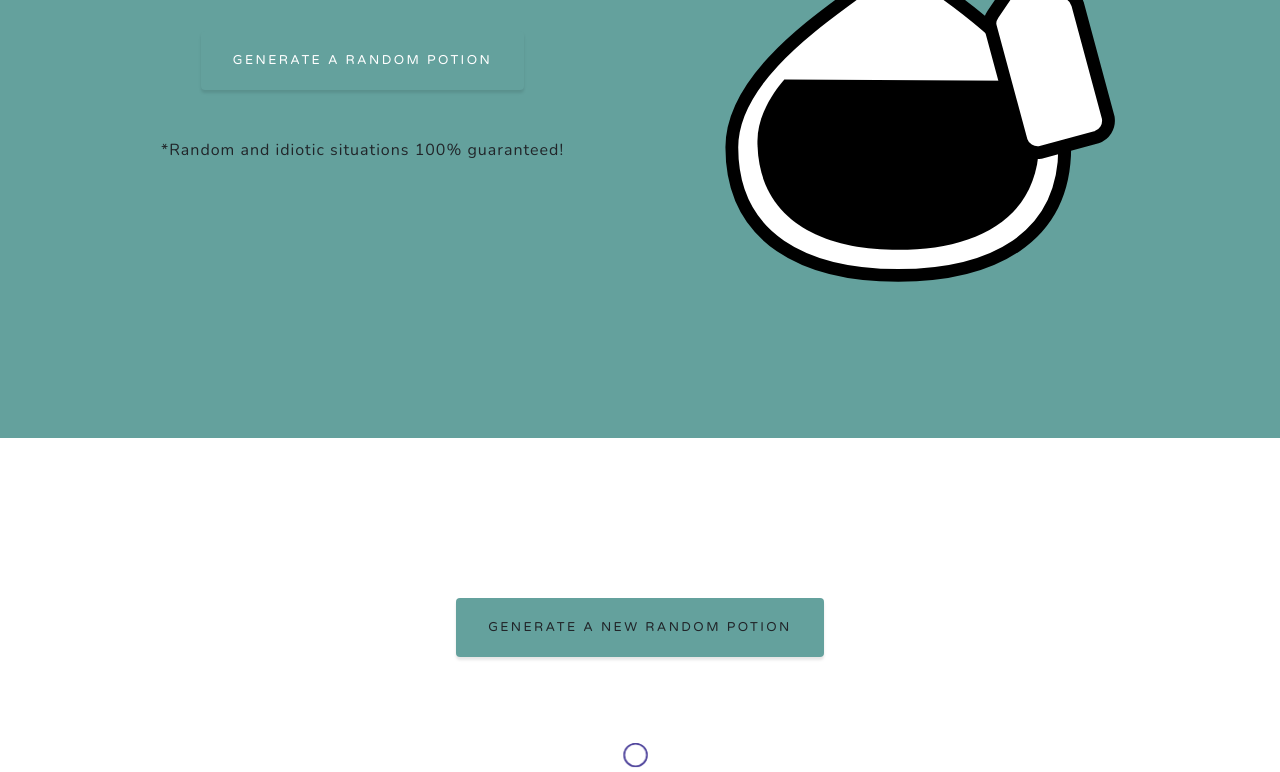
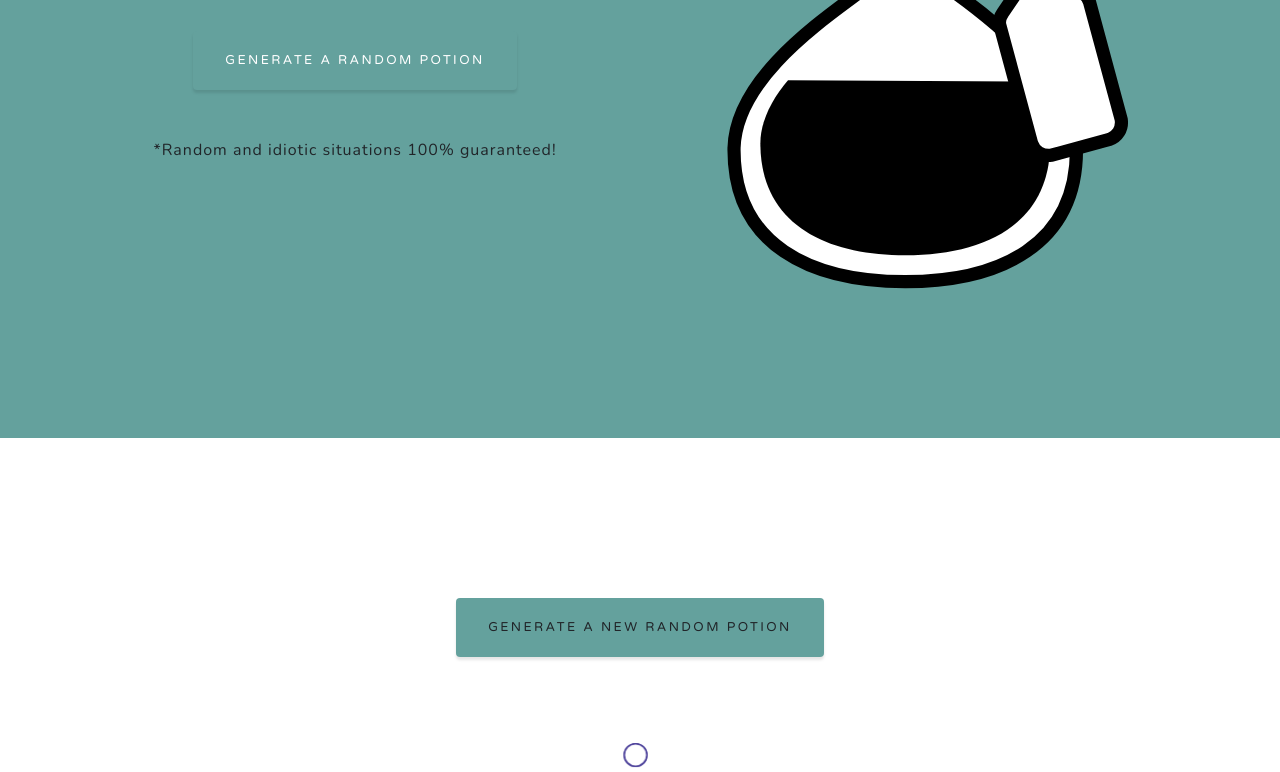
Before and after one commit to matteo-rizzo/RandomPotionsGenerator.github.io, a plain HTML site: page index.html in a window 1280 px wide. Shown: the part 362-1134 px from the top of the page. Drawn offline with nearby package versions, Linux system fonts and the light colour scheme.

Commit message:
Update index.html

```diff
--- a/index.html
+++ b/index.html
@@ -52,7 +52,7 @@
     <!-- Header -->
     <header class="masthead">
       <div class="container h-100">
-        <div class="d-flex h-100 align-items-center">
+        <div class="row d-flex h-100 align-items-center">
           <div class="col-lg-6">
             <div class="mx-auto text-center">
               <h1 class="my-0">Random Potions Generator</h1>
```
